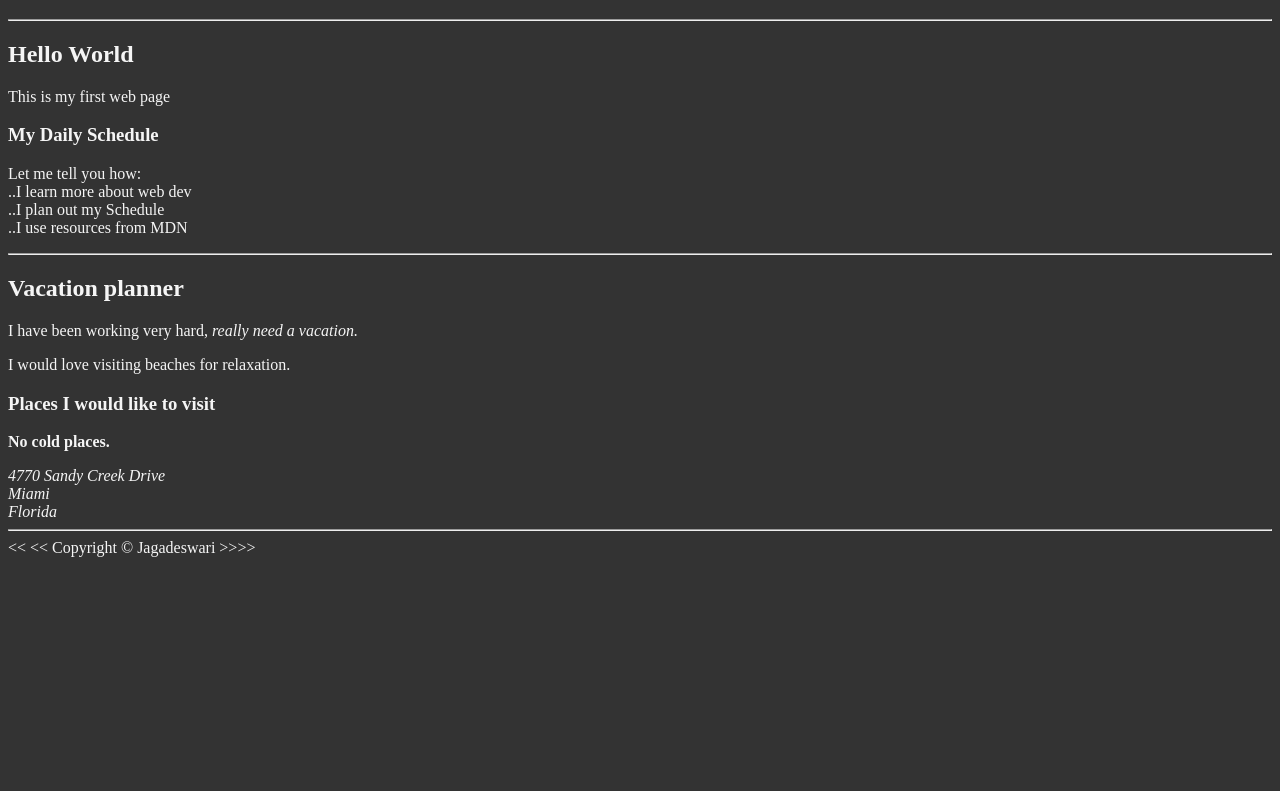
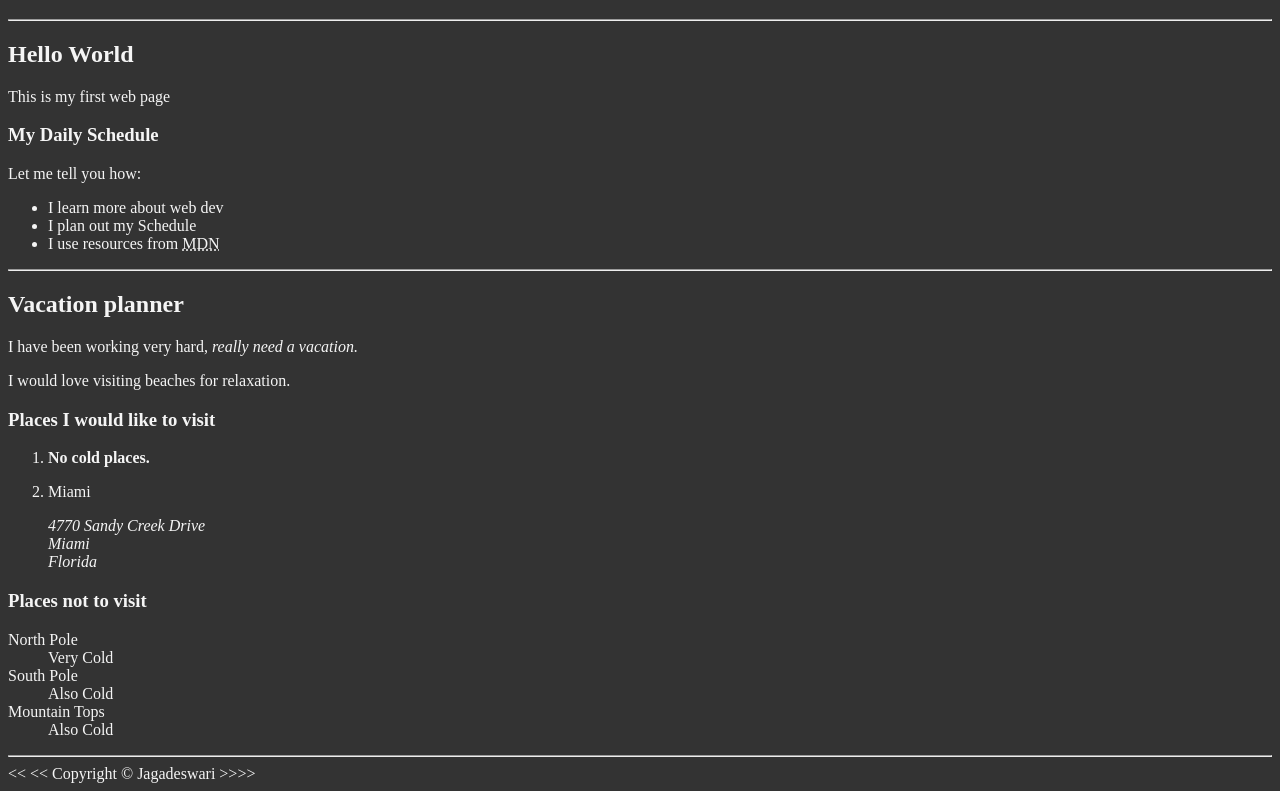
Before and after one commit to JagadeswariD/CodeLab, a plain HTML site: page index.html in a window 1280 px wide. Shown: the part 61-852 px from the top of the page. Before the commit the page ends 800 px from the top, so only its background shows below. Drawn offline with Linux system fonts and the light colour scheme.

Commit message:
List Types

```diff
--- a/index.html
+++ b/index.html
@@ -17,22 +17,35 @@
         <p>This is my first web page</p>
 
         <h3>My Daily Schedule</h3>
-        <p>Let me tell you how:
-            <br>..I learn more about web dev
-            <br>..I plan out my Schedule
-            <br>..I use resources from MDN
-        </p>
+        <p>Let me tell you how:</p>
+            <ul>
+            <li>I learn more about web dev</li>
+            <li>I plan out my Schedule</li>
+            <li>I use resources from <abbr title="Mozilla Developer Network">MDN</abbr></li></ul>
+
         <hr>
         <h2>Vacation planner</h2>
         <p>I have been working very hard, <em>really need a vacation.</em></p>
         <p>I would love visiting beaches for relaxation.</p>
 
         <h3>Places I would like to visit</h3>
-        <p><strong>No cold places.</strong> </p><address>
-            4770 Sandy Creek Drive<br>
-            Miami<br>
-            Florida
-        </address>
+        <ol>
+            <li><p><strong>No cold places.</strong> </p></li>
+            <li><p>Miami</p><address>
+                4770 Sandy Creek Drive<br>
+                Miami<br>
+                Florida
+            </address></li>
+        </ol>
+        <h3>Places not to visit</h3>
+        <dl>
+            <dt>North Pole</dt>
+            <dd>Very Cold</dd>
+            <dt>South Pole</dt>
+            <dd>Also Cold</dd>
+            <dt>Mountain Tops</dt>
+            <dd>Also Cold</dd>
+        </dl>
         <hr>
         &lt;&lt; &lt;&lt; Copyright &copy; Jagadeswari &gt;&gt;&gt;&gt;
 
```
